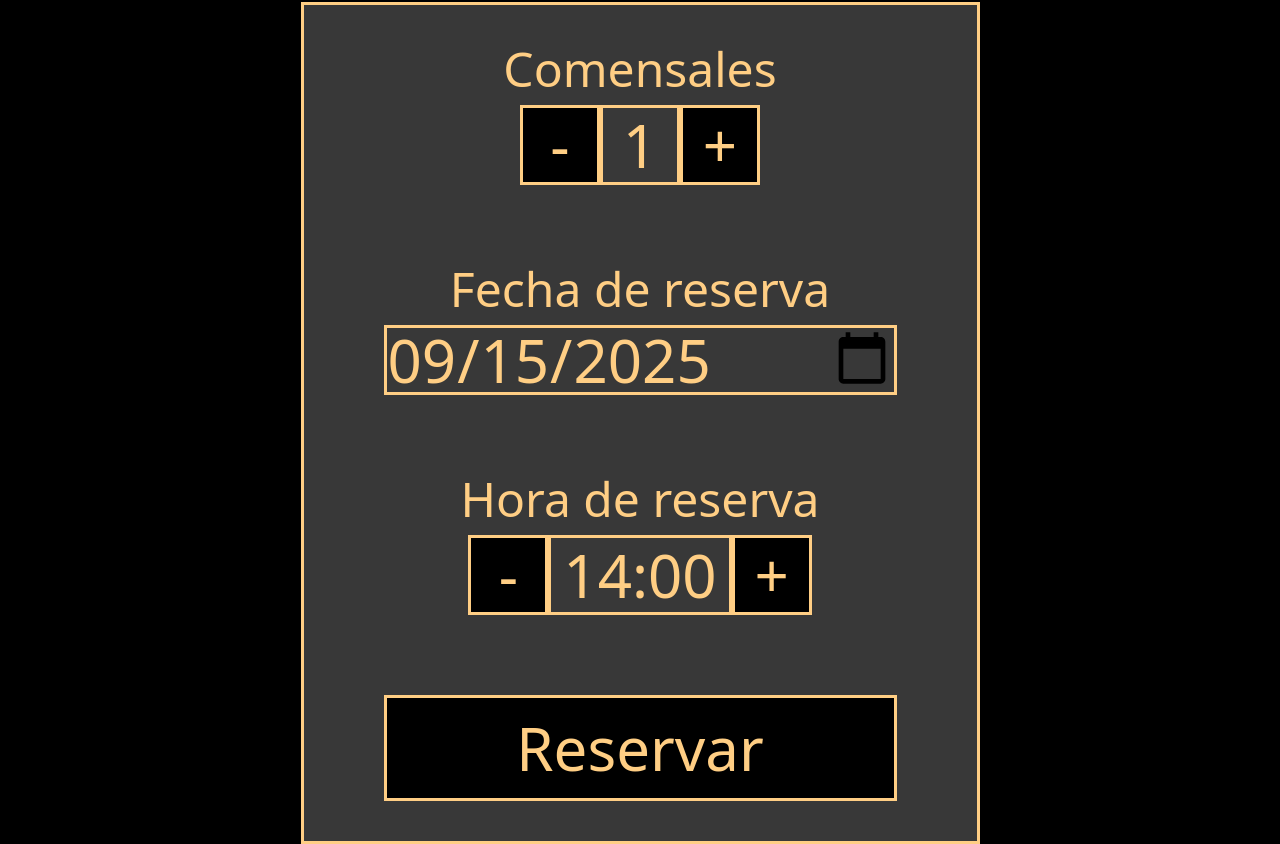
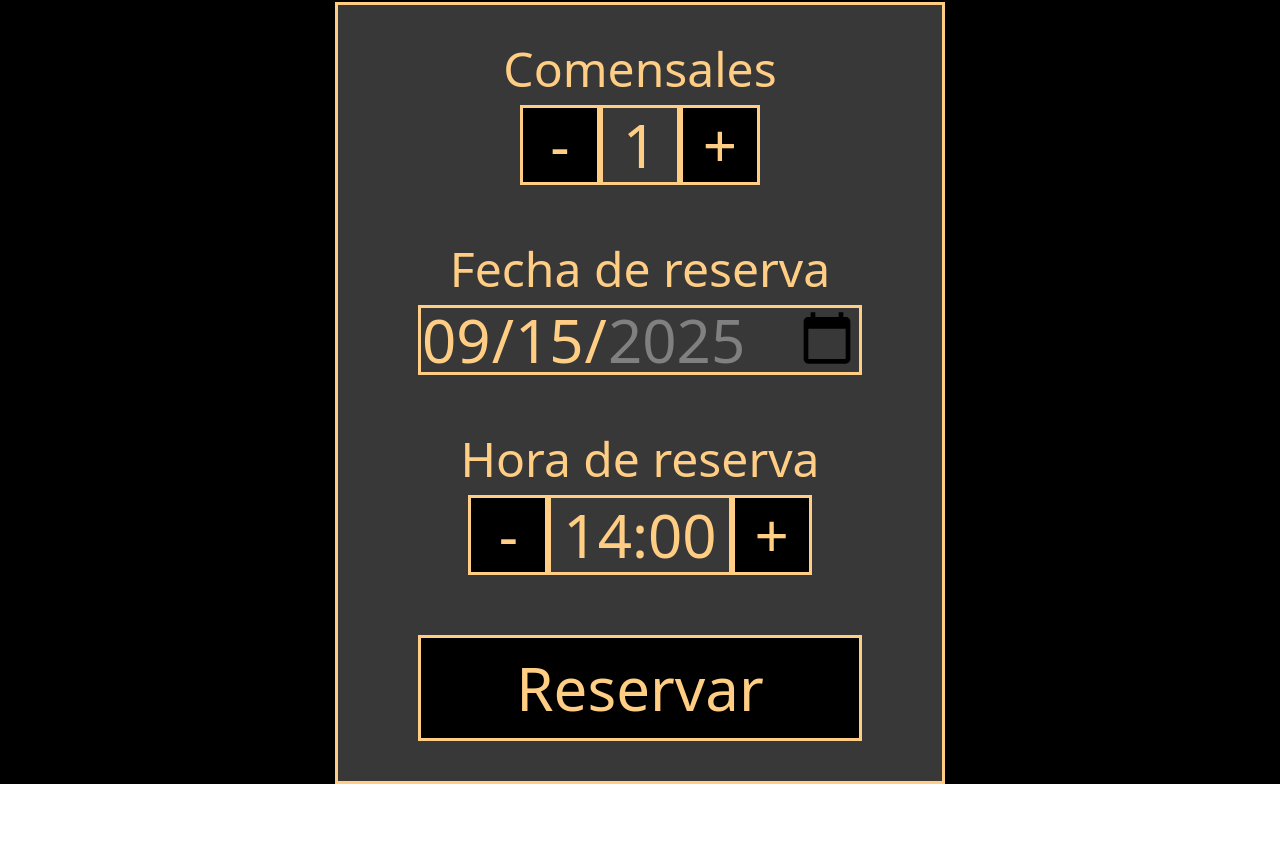
Before and after one commit to Dev-id-A/restaurant-page, a React (Vite) app: page /book in a window 1280 px wide. Shown: the part 194-1038 px from the top of the page. After the commit the page ends 978 px from the top, so only its background shows below. Built offline with nearby package versions, Linux system fonts and the light colour scheme; a web font is replaced by a local one.

Commit message:
Book section logic finished

```diff
--- a/pages/Book.jsx
+++ b/pages/Book.jsx
@@ -5,6 +5,14 @@ import book from "../src/assets/Json/BookJson"
 import { useState } from "react"
 
 function Book({lang}) {
+    const today = new Date();
+    const maxDate = new Date();
+    maxDate.setDate(today.getDate() + 30);
+
+    const inputToday = today.toISOString().split("T")[0];
+    const inputMaxDate = maxDate.toISOString().split("T")[0];
+
+
     let [guest, setGuest] = useState(1);
     let [time, setTime] = useState(14);
 
@@ -16,7 +24,7 @@ function Book({lang}) {
 
         <h1>{book.bookTitle[lang]}</h1>
 
-      <div className="flex flex-col gap-20 mt-10 py-10 px-20 border-3 border-royal bg-[rgb(56,56,56)]">
+      <div className="flex flex-col gap-15 mt-10 py-10 px-20 border-3 border-royal bg-[rgb(56,56,56)]">
 
         <div className="flex flex-col justify-center items-center gap-3">
           <h2 className="text-5xl text-center">{book.guest[lang]}</h2>
@@ -25,7 +33,7 @@ function Book({lang}) {
 
         <div className="flex flex-col justify-center items-center gap-3">
           <h2 className="text-5xl text-center">{book.date[lang]}</h2>
-          <input type="date" defaultValue={new Date().toISOString().split("T")[0]} className="border-3 border-royal"/>
+          <input type="date" defaultValue={inputToday} min={inputToday} max={inputMaxDate} className="border-3 border-royal"/>
         </div>
 
         <div className="flex flex-col justify-center items-center gap-3">
@@ -33,8 +41,8 @@ function Book({lang}) {
           <BookSection parameter={time} {...{guest, setGuest, time, setTime}}></BookSection>
         </div>
 
-
-        <NumberBtn size={"px-10 py-5"} children={`${book.bookBnt[lang]}`}/>
+        <button className="bg-black flex justify-center items-center border-3 border-royal hover:cursor-pointer px-10 py-5">
+          <a href="mailto:dev.id.a.contact@gmail.com" target="_blank">{book.bookBnt[lang]}</a></button>
 
       </div>
 
```
